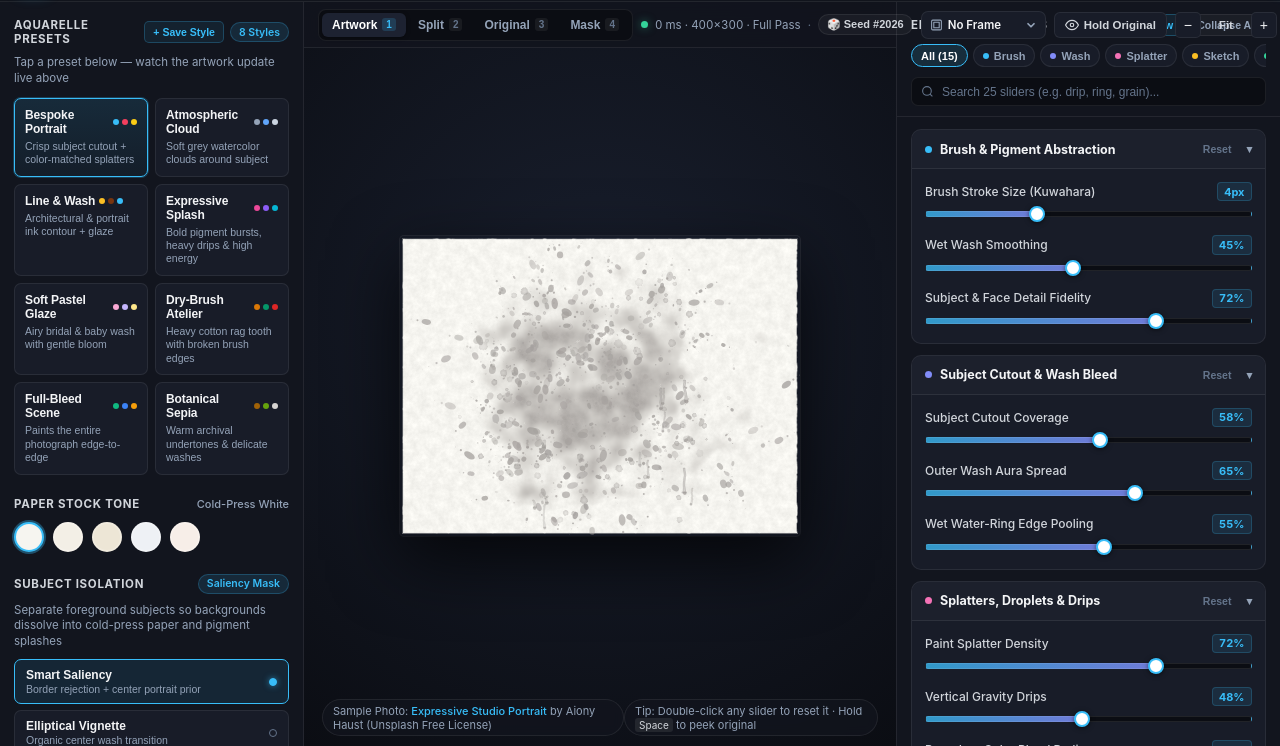
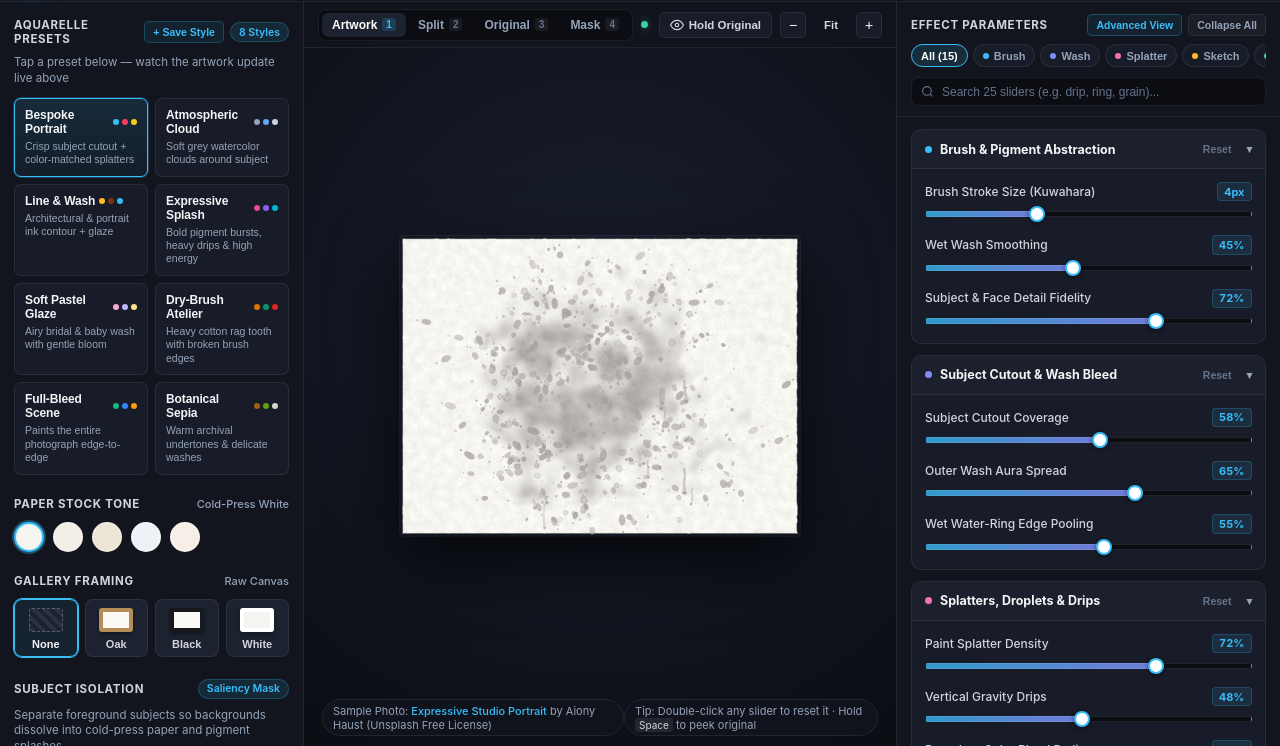
Before and after one commit to natezimm/splash-canvas, a plain HTML site: page index.html in a window 1280 px wide. Shown: the part 54-800 px from the top of the page. Drawn offline with Linux system fonts and the light colour scheme.

Commit message:
refactor: migrate gallery frame controls from toolbar to left panel grid UI

```diff
--- a/app.js
+++ b/app.js
@@ -473,6 +473,8 @@ class SplashCanvasApp {
     this.leftDrawerTitle = document.getElementById("left-drawer-title");
 
     // Milestone 3: Gallery Framing & Print Studio
+    this.frameCards = document.querySelectorAll(".frame-card");
+    this.frameNameLabel = document.getElementById("frame-name-label");
     this.frameSelect = document.getElementById("frame-select");
     this.exportBtn = document.getElementById("export-btn");
     this.exportScale = document.getElementById("export-scale");
@@ -1293,7 +1295,17 @@ class SplashCanvasApp {
       this.openExportModal();
     });
 
-    // Gallery Frame Selection
+    // Gallery Frame Card Selection
+    if (this.frameCards) {
+      this.frameCards.forEach((card) => {
+        card.addEventListener("click", () => {
+          const frame = card.dataset.frame || "none";
+          this.setFrame(frame);
+        });
+      });
+    }
+
+    // Gallery Frame Selection (Select dropdown in modal)
     if (this.frameSelect) {
       this.frameSelect.addEventListener("change", (e) => {
         this.setFrame(e.target.value);
@@ -1869,6 +1881,22 @@ class SplashCanvasApp {
     if (this.frameSelect) {
       this.frameSelect.value = this.currentFrame;
     }
+    if (this.frameCards) {
+      this.frameCards.forEach((card) => {
+        card.classList.toggle("active", card.dataset.frame === this.currentFrame);
+      });
+    }
+
+    const frameTitles = {
+      none: "Raw Canvas",
+      oak: "Natural Oak",
+      black: "Gallery Black",
+      white: "White Float",
+    };
+    if (this.frameNameLabel) {
+      this.frameNameLabel.textContent = frameTitles[this.currentFrame] || "None";
+    }
+
     if (this.exportIncludeFrame) {
       const hasFrame = this.currentFrame !== "none";
       this.exportIncludeFrame.disabled = !hasFrame;
@@ -1881,17 +1909,11 @@ class SplashCanvasApp {
         };
         this.exportFrameDesc.textContent = hasFrame
           ? `Bakes ${frameNames[this.currentFrame]} into image file`
-          : "Select a gallery frame on the stage to enable frame export";
+          : "Select a gallery frame on the left panel to enable frame export";
       }
     }
     this._updateExportReadout();
 
-    const frameTitles = {
-      none: "Raw Canvas",
-      oak: "Natural Oak",
-      black: "Gallery Black",
-      white: "White Float",
-    };
     if (this.currentFrame === "none") {
       this.showToast("Removed gallery frame");
     } else {
--- a/index.html
+++ b/index.html
@@ -156,16 +156,11 @@
 
         <!-- Export Controls -->
         <div class="export-group">
-          <div class="select-wrap">
-            <select id="export-scale" class="select-compact" aria-label="Export resolution scale" title="Select export resolution multiplier">
-              <option value="1">1x Native</option>
-              <option value="1.5">1.5x Print</option>
-              <option value="2">2x Ultra-HD</option>
-            </select>
-            <svg class="select-chevron" width="10" height="10" viewBox="0 0 10 10" fill="none" stroke="currentColor" stroke-width="1.75" stroke-linecap="round" stroke-linejoin="round">
-              <path d="M2 3.75L5 6.75L8 3.75"/>
-            </svg>
-          </div>
+          <select id="export-scale" class="hidden" aria-label="Export resolution scale">
+            <option value="1">1x Native</option>
+            <option value="1.5">1.5x Print</option>
+            <option value="2">2x Ultra-HD</option>
+          </select>
           <button class="btn btn-primary" id="export-btn" title="Open Print Studio &amp; Export dialog">
             <svg width="15" height="15" viewBox="0 0 24 24" fill="none" stroke="currentColor" stroke-width="2.2" stroke-linecap="round" stroke-linejoin="round">
               <path d="M21 15v4a2 2 0 0 1-2 2H5a2 2 0 0 1-2-2v-4"/>
@@ -219,6 +214,31 @@
             <button class="swatch" data-tint="#ede6d6" data-name="Archival Cream" style="background:#ede6d6" title="Archival Vintage Cream (#ede6d6)" aria-label="Archival Vintage Cream"></button>
             <button class="swatch" data-tint="#eef1f5" data-name="Cool French Grey" style="background:#eef1f5" title="Cool French Grey (#eef1f5)" aria-label="Cool French Grey"></button>
             <button class="swatch" data-tint="#f7eee8" data-name="Blush Parchment" style="background:#f7eee8" title="Warm Blush Parchment (#f7eee8)" aria-label="Blush Parchment"></button>
+          </div>
+        </div>
+
+        <div class="panel-section gallery-frame-section" data-left-section="presets">
+          <div class="section-header">
+            <h2>Gallery Framing</h2>
+            <span class="paper-name-label" id="frame-name-label">Raw Canvas</span>
+          </div>
+          <div class="frame-grid" id="frame-grid" role="radiogroup" aria-label="Virtual gallery frame">
+            <button type="button" class="frame-card active" data-frame="none" title="No Frame (Raw Canvas)" aria-label="No Frame">
+              <span class="frame-thumb frame-thumb-none"></span>
+              <span class="frame-title">None</span>
+            </button>
+            <button type="button" class="frame-card" data-frame="oak" title="Natural Oak Wood Frame" aria-label="Natural Oak">
+              <span class="frame-thumb frame-thumb-oak"></span>
+              <span class="frame-title">Oak</span>
+            </button>
+            <button type="button" class="frame-card" data-frame="black" title="Gallery Matte Black Frame" aria-label="Gallery Black">
+              <span class="frame-thumb frame-thumb-black"></span>
+              <span class="frame-title">Black</span>
+            </button>
+            <button type="button" class="frame-card" data-frame="white" title="Contemporary White Float Frame" aria-label="White Float">
+              <span class="frame-thumb frame-thumb-white"></span>
+              <span class="frame-title">White</span>
+            </button>
           </div>
         </div>
 
@@ -339,23 +359,6 @@
             <button class="seed-pill mobile-stage-seed" id="mobile-seed-btn" title="Tap to re-roll random splatters">
               🎲 <span id="mobile-seed-readout">#2026</span>
             </button>
-
-            <!-- Virtual Gallery Framing Select -->
-            <div class="select-wrap frame-select-wrap" title="Preview artwork in a virtual gallery frame">
-              <svg class="frame-icon" width="13" height="13" viewBox="0 0 24 24" fill="none" stroke="currentColor" stroke-width="2" stroke-linecap="round" stroke-linejoin="round" aria-hidden="true">
-                <rect x="3" y="3" width="18" height="18" rx="2" ry="2"/>
-                <rect x="7" y="7" width="10" height="10"/>
-              </svg>
-              <select id="frame-select" class="select-compact frame-select" aria-label="Select gallery frame preview">
-                <option value="none">No Frame</option>
-                <option value="oak">Natural Oak</option>
-                <option value="black">Gallery Black</option>
-                <option value="white">White Float</option>
-              </select>
-              <svg class="select-chevron" width="10" height="10" viewBox="0 0 10 10" fill="none" stroke="currentColor" stroke-width="1.75" stroke-linecap="round" stroke-linejoin="round">
-                <path d="M2 3.75L5 6.75L8 3.75"/>
-              </svg>
-            </div>
 
             <button class="btn-hold-compare" id="hold-compare-btn" title="Press and hold (or hold Spacebar) to peek at original photo">
               <svg width="14" height="14" viewBox="0 0 24 24" fill="none" stroke="currentColor" stroke-width="2" stroke-linecap="round" stroke-linejoin="round">
@@ -873,6 +876,22 @@
             </div>
           </div>
 
+          <!-- Gallery Frame Style -->
+          <div class="form-group" style="margin-bottom: 12px;">
+            <label for="frame-select">Gallery Frame Style</label>
+            <div class="select-wrap select-block">
+              <select id="frame-select" class="select-full" aria-label="Select gallery frame preview">
+                <option value="none">No Frame (Raw Canvas)</option>
+                <option value="oak">Natural Oak Wood Frame</option>
+                <option value="black">Gallery Matte Black Frame</option>
+                <option value="white">Contemporary White Float Frame</option>
+              </select>
+              <svg class="select-chevron" width="10" height="10" viewBox="0 0 10 10" fill="none" stroke="currentColor" stroke-width="1.75" stroke-linecap="round" stroke-linejoin="round">
+                <path d="M2 3.75L5 6.75L8 3.75"/>
+              </svg>
+            </div>
+          </div>
+
           <!-- Include Gallery Frame Option -->
           <div class="export-frame-option">
             <label class="checkbox-label" for="export-include-frame">
--- a/styles.css
+++ b/styles.css
@@ -742,6 +742,7 @@ body {
   position: relative;
   min-width: 0;
   height: 100%;
+  overflow: hidden;
 }
 
 .stage-toolbar {
@@ -753,9 +754,12 @@ body {
   border-bottom: 1px solid var(--border-subtle);
   background: rgba(18, 21, 30, 0.85);
   backdrop-filter: blur(10px);
-  z-index: 10;
+  z-index: 5;
   flex-shrink: 0;
   gap: 8px;
+  min-width: 0;
+  max-width: 100%;
+  overflow: hidden;
 }
 
 .view-toggles {
@@ -817,6 +821,24 @@ body {
   color: var(--text-muted);
   font-variant-numeric: tabular-nums;
   white-space: nowrap;
+  min-width: 0;
+  overflow: hidden;
+  text-overflow: ellipsis;
+}
+
+@media (max-width: 1360px) {
+  #render-time-label {
+    max-width: 130px;
+    overflow: hidden;
+    text-overflow: ellipsis;
+    white-space: nowrap;
+  }
+}
+
+@media (max-width: 1220px) {
+  .stage-telemetry {
+    display: none;
+  }
 }
 
 .telemetry-sep {
@@ -1148,6 +1170,10 @@ body {
   flex-direction: column;
   min-height: 0;
   height: 100%;
+  position: relative;
+  z-index: 6;
+  overflow: hidden;
+  min-width: 0;
 }
 
 .sliders-header {
@@ -1157,12 +1183,15 @@ body {
   flex-direction: column;
   gap: 8px;
   flex-shrink: 0;
+  min-width: 0;
 }
 
 .sliders-header-top {
   display: flex;
   align-items: center;
   justify-content: space-between;
+  gap: 6px;
+  min-width: 0;
 }
 
 .sliders-header h2 {
@@ -1171,12 +1200,15 @@ body {
   text-transform: uppercase;
   letter-spacing: 0.06em;
   color: var(--text-secondary);
+  white-space: nowrap;
+  flex-shrink: 0;
 }
 
 .sliders-header-right {
   display: flex;
   align-items: center;
   gap: 6px;
+  flex-shrink: 0;
 }
 
 /* Quick Category Filter Pills */
@@ -2140,7 +2172,84 @@ input[type="range"]::-webkit-slider-thumb:hover {
    Milestone 3 Gallery Framing & Print Studio
    ============================================================================ */
 
-/* Frame Selector in Stage Toolbar */
+/* Gallery Frame Selection Grid in Left Panel */
+.frame-grid {
+  display: grid;
+  grid-template-columns: repeat(4, 1fr);
+  gap: 7px;
+  margin-top: 2px;
+}
+
+.frame-card {
+  display: flex;
+  flex-direction: column;
+  align-items: center;
+  gap: 6px;
+  padding: 8px 3px 6px;
+  background: var(--bg-card);
+  border: 1px solid var(--border-subtle);
+  border-radius: 8px;
+  cursor: pointer;
+  transition: all 0.15s ease;
+  user-select: none;
+  text-align: center;
+  width: 100%;
+}
+
+.frame-card:hover {
+  border-color: var(--border-strong);
+  transform: translateY(-1px);
+}
+
+.frame-card.active {
+  border-color: var(--accent);
+  background: rgba(56, 189, 248, 0.08);
+  box-shadow: 0 0 0 1px var(--accent);
+}
+
+.frame-card .frame-title {
+  font-size: 11px;
+  font-weight: 600;
+  color: var(--text-secondary);
+}
+
+.frame-card.active .frame-title {
+  color: var(--text-main);
+}
+
+.frame-thumb {
+  width: 34px;
+  height: 24px;
+  border-radius: 3px;
+  display: block;
+  box-sizing: border-box;
+  position: relative;
+}
+
+.frame-thumb-none {
+  background: repeating-linear-gradient(45deg, #2a3142, #2a3142 4px, #1c2230 4px, #1c2230 8px);
+  border: 1px dashed rgba(255, 255, 255, 0.25);
+}
+
+.frame-thumb-oak {
+  background: #fbfaf7;
+  border: 4px solid #b58d59;
+  box-shadow: 0 2px 4px rgba(0, 0, 0, 0.4);
+}
+
+.frame-thumb-black {
+  background: #fbfaf7;
+  border: 4px solid #18191c;
+  box-shadow: 0 2px 4px rgba(0, 0, 0, 0.4);
+}
+
+.frame-thumb-white {
+  background: #f5f4f0;
+  border: 4px solid #ffffff;
+  box-shadow: 0 2px 4px rgba(0, 0, 0, 0.3);
+}
+
+/* Frame Selector in Modal & Dropdowns */
 .frame-select-wrap {
   height: 28px;
 }
```
